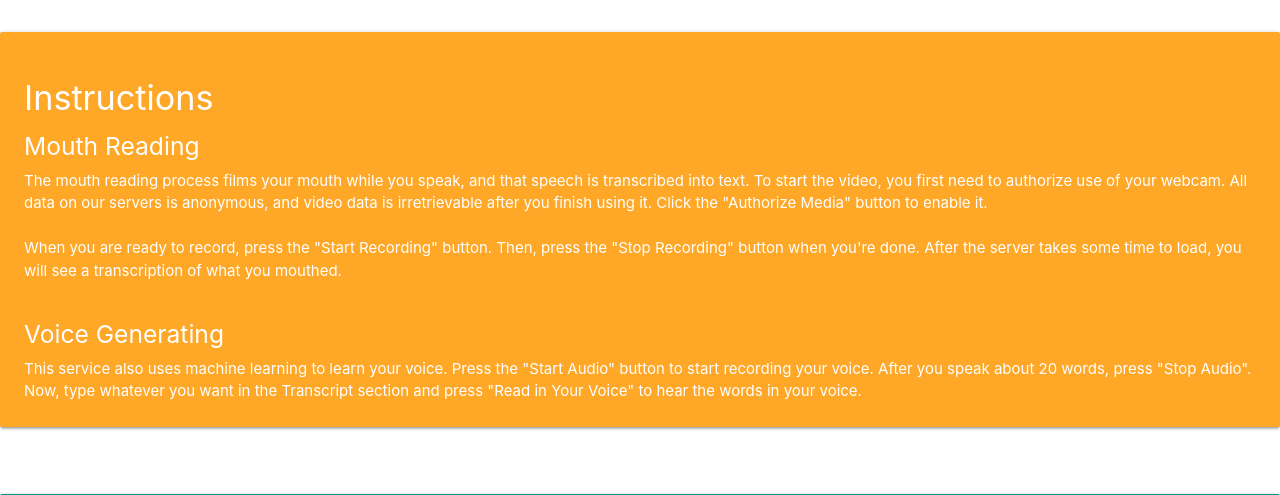
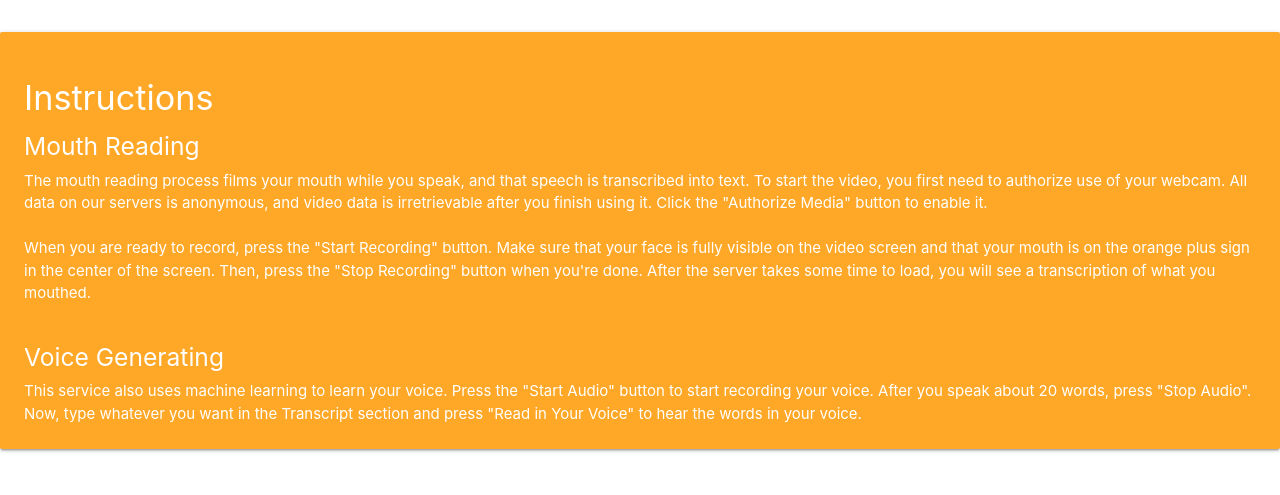
Before and after one commit to intermezzio/pennappsxx-lip-reading, a Flask app: page / in a window 1280 px wide. Shown: the part 1056-1551 px from the top of the page. Run offline with Flask 2, Linux system fonts and the light colour scheme; parts of the project's set-up code (start-up, migrations or seed data) failed here and were passed over.

Commit message:
Add a step to the instructions section of the website

```diff
--- a/Server/templates/flask.html
+++ b/Server/templates/flask.html
@@ -74,7 +74,7 @@
         <h5>Mouth Reading</h5>
         <p>The mouth reading process films your mouth while you speak, and that speech is transcribed into text. To start the video, you first need to authorize use of your webcam. All data on our servers is anonymous, and video data is irretrievable after you finish using it. Click the "Authorize Media" button to enable it.</p>
         <br />
-        <p>When you are ready to record, press the "Start Recording" button. Then, press the "Stop Recording" button when you're done. After the server takes some time to load, you will see a transcription of what you mouthed.</p>
+        <p>When you are ready to record, press the "Start Recording" button. Make sure that your face is fully visible on the video screen and that your mouth is on the orange plus sign in the center of the screen. Then, press the "Stop Recording" button when you're done. After the server takes some time to load, you will see a transcription of what you mouthed.</p>
         <br />
         <h5>Voice Generating</h5>
         <p>This service also uses machine learning to learn your voice. Press the "Start Audio" button to start recording your voice. After you speak about 20 words, press "Stop Audio". Now, type whatever you want in the Transcript section and press "Read in Your Voice" to hear the words in your voice.</p>
```
